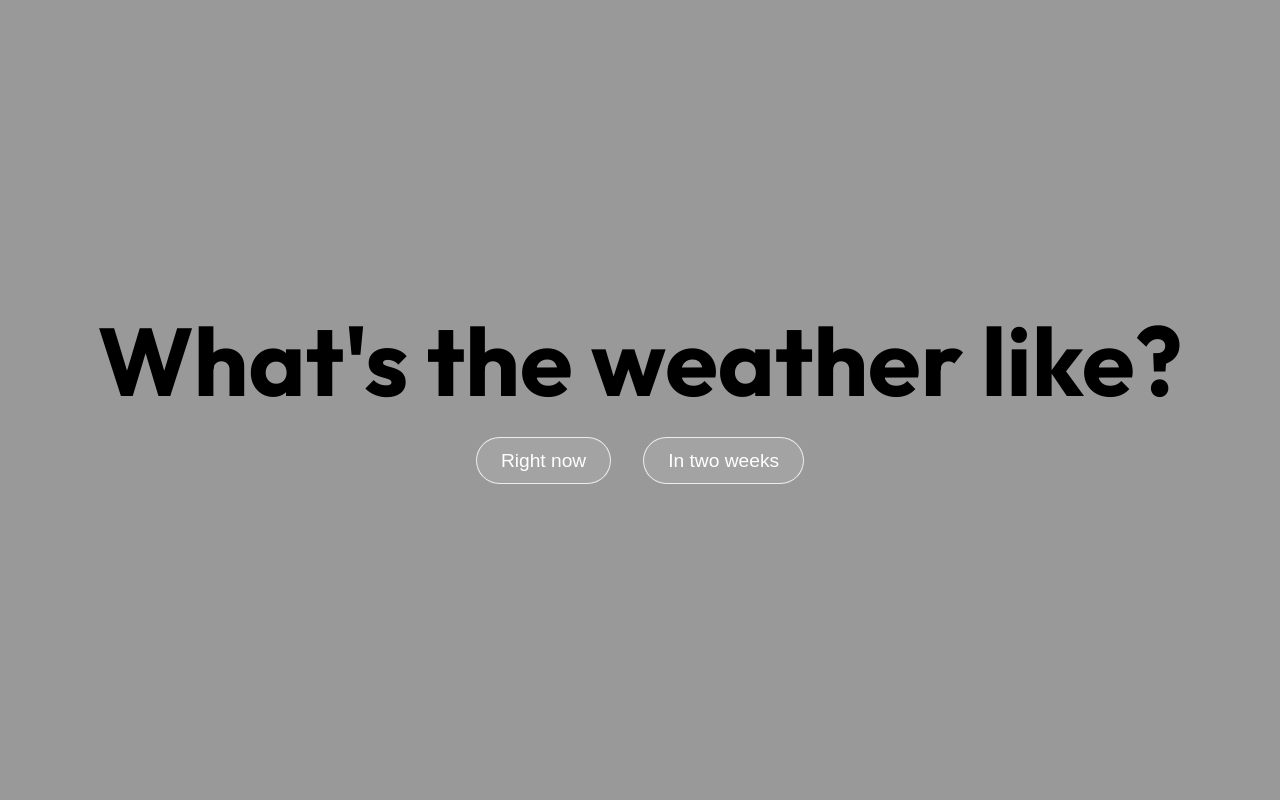
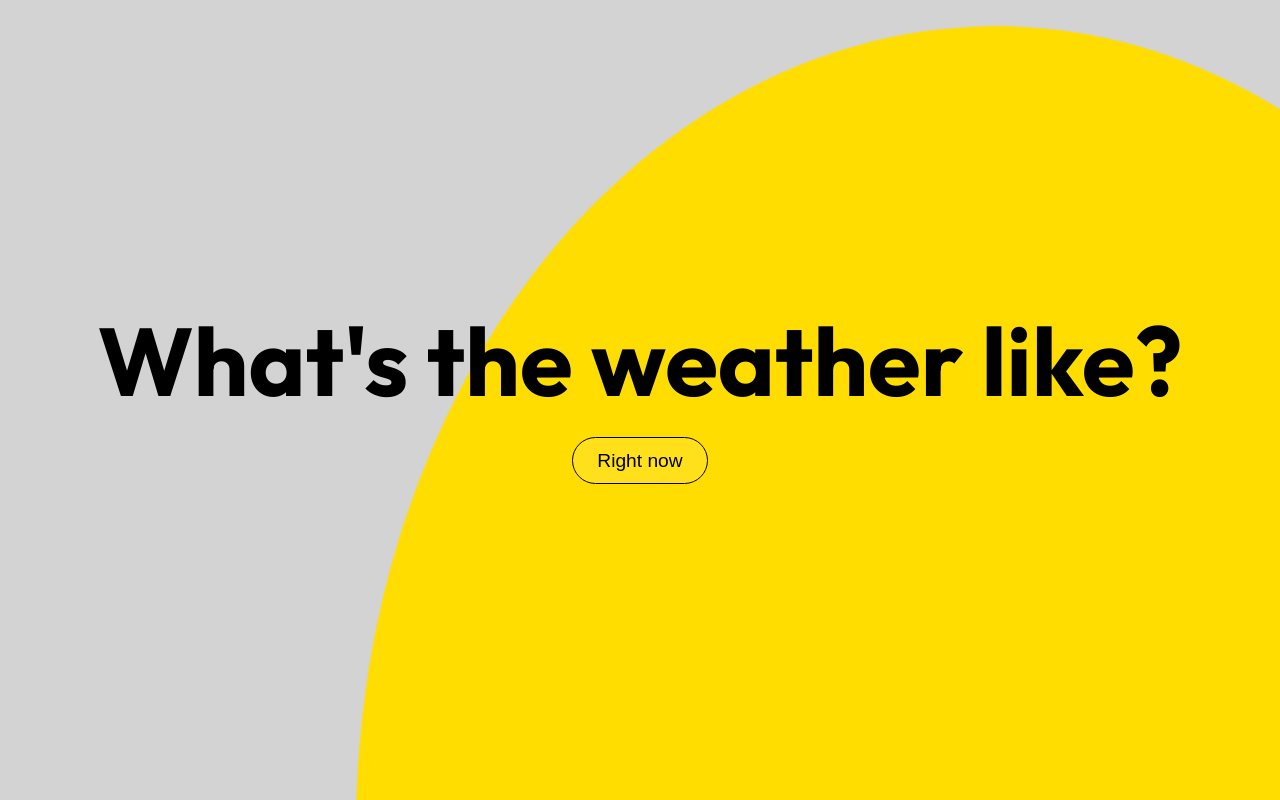
Before and after one commit to msmalinosterberg/whatstheweather, a React (Create React App) app: page / in a window 1280 px wide. Built offline with nearby package versions, Linux system fonts and the light colour scheme.

Commit message:
added keyframes on homepage and removed forecast page

```diff
--- a/src/App.css
+++ b/src/App.css
@@ -11,22 +11,13 @@ body {
     "Fira Sans", "Droid Sans", "Helvetica Neue", sans-serif;
 }
 
-.home-container {
-  justify-content: center;
-  align-items: center;
-  display: flex;
-  height: 100vh;
-  position: relative;
-  flex-direction: column;
-  background-color: rgba(0, 0, 0, 0.4);
-}
-.home-container .homeButton {
+.homeButton {
+  color: #f8f8f8;
   padding: 0.7rem 1.5rem;
   font-size: 1.2rem;
   border-radius: 25px;
-  border: 1px solid rgba(255, 255, 255, 0.8);
+  border: 1px solid black;
   background: rgba(255, 255, 255, 0.1);
-  color: #f8f8f8;
   margin: 1rem;
 }
 p {
@@ -80,7 +71,6 @@ h1 {
   margin: auto;
   padding: 0 1rem;
   position: relative;
-
   display: flex;
   flex-direction: column;
   justify-content: space-between;
@@ -202,6 +192,66 @@ a:visited {
   background-color: rgba(255, 255, 255, 0.2);
 }
 
+.home-container {
+  position: absolute;
+  height: 100vh;
+  overflow: hidden;
+  z-index: -1;
+  display: flex;
+  justify-content: center;
+  align-items: center;
+  flex-direction: column;
+  width: 100%;
+  background-color: lightgray;
+}
+
+.home-container::before {
+  content: "";
+  /* background: url(/img/team-seas-logo.png); */
+  position: absolute;
+  width: 100%;
+  height: 100%;
+  background-size: cover;
+  z-index: -1;
+}
+
+.home-container::after {
+  content: "";
+  position: absolute;
+  width: 100%;
+  height: 200%;
+  top: 0;
+  left: -50%;
+  border-radius: 65%;
+  z-index: -1;
+  animation: sun 7s linear infinite;
+}
+
 .weather-icon {
   height: 3.8rem;
 }
+
+@keyframes sun {
+  0% {
+    background-color: orange;
+    transform: translate(-200px, 200px);
+  }
+  25% {
+    transform: translate(250px, 0px);
+
+    background-color: yellow;
+  }
+  50% {
+    transform: translate(600px, -50px);
+  }
+  75% {
+    transform: translate(950px, 0px);
+
+    background-color: yellow;
+  }
+  100% {
+    transform: translate(1301px, 200px);
+
+    background-color: red;
+  }
+}
--- a/src/Components/Home.js
+++ b/src/Components/Home.js
@@ -9,11 +9,13 @@ export default function Home() {
         <h1> What's the weather like? </h1>
         <div>
           <Button className="homeButton" type="text">
-            <Link to={"/weather"}>Right now</Link>
+            <Link to={"/weather"} style={{ color: "black" }}>
+              Right now
+            </Link>
           </Button>
-          <Button className="homeButton" type="text">
+          {/* <Button className="homeButton" type="text">
             <Link to={"/pollution"}> In two weeks</Link>
-          </Button>
+          </Button> */}
         </div>
       </div>
     </div>
--- a/src/Components/Pollution.js
+++ b/src/Components/Pollution.js
@@ -4,11 +4,11 @@ import axios from "axios";
 
 function Pollution() {
   const [data, setData] = useState({});
-  const [location, setNewLocation] = useState("");
+  const [forecast, setForecast] = useState("");
 
   const navigate = useNavigate();
 
-  const url = `https://api.openweathermap.org/data/2.5/forecast?q=${location}&cnt=5&units=metric&appid=183d218b925add2d7a08f0db03161a01`;
+  const url = `https://api.openweathermap.org/data/2.5/forecast?q=${forecast}&cnt=5&units=metric&appid=183d218b925add2d7a08f0db03161a01`;
 
   const searchLocation = (event) => {
     if (event.key === "Enter") {
@@ -16,15 +16,15 @@ function Pollution() {
         setData(response.data);
         console.log(response.data);
       });
-      setNewLocation("");
+      setForecast("");
     }
   };
   return (
     <div className="weather">
       <div className="search">
         <input
-          value={location}
-          onChange={(event) => setNewLocation(event.target.value)}
+          value={forecast}
+          onChange={(event) => setForecast(event.target.value)}
           onKeyPress={searchLocation}
           placeholder="Enter Location"
           type="text"
@@ -33,13 +33,16 @@ function Pollution() {
       <div className="container">
         <div className="top">
           <div className="location">
-            <p>{data.city.name}</p>
+            <p>{data.name}</p>
           </div>
           <div className="temp">
-            {data.cnt ? <h1>{data.cnt}days</h1> : null}
+            {data.sys ? <h1>{data.main.temp.toFixed()}°C</h1> : null}
           </div>
 
-          <div className="description">{data.weather ? <p>{}</p> : null}</div>
+          <div className="description">
+            {" "}
+            {data.weather ? <p>{data.list[0].main}</p> : null}
+          </div>
         </div>
 
         {data.name !== undefined && (
```
